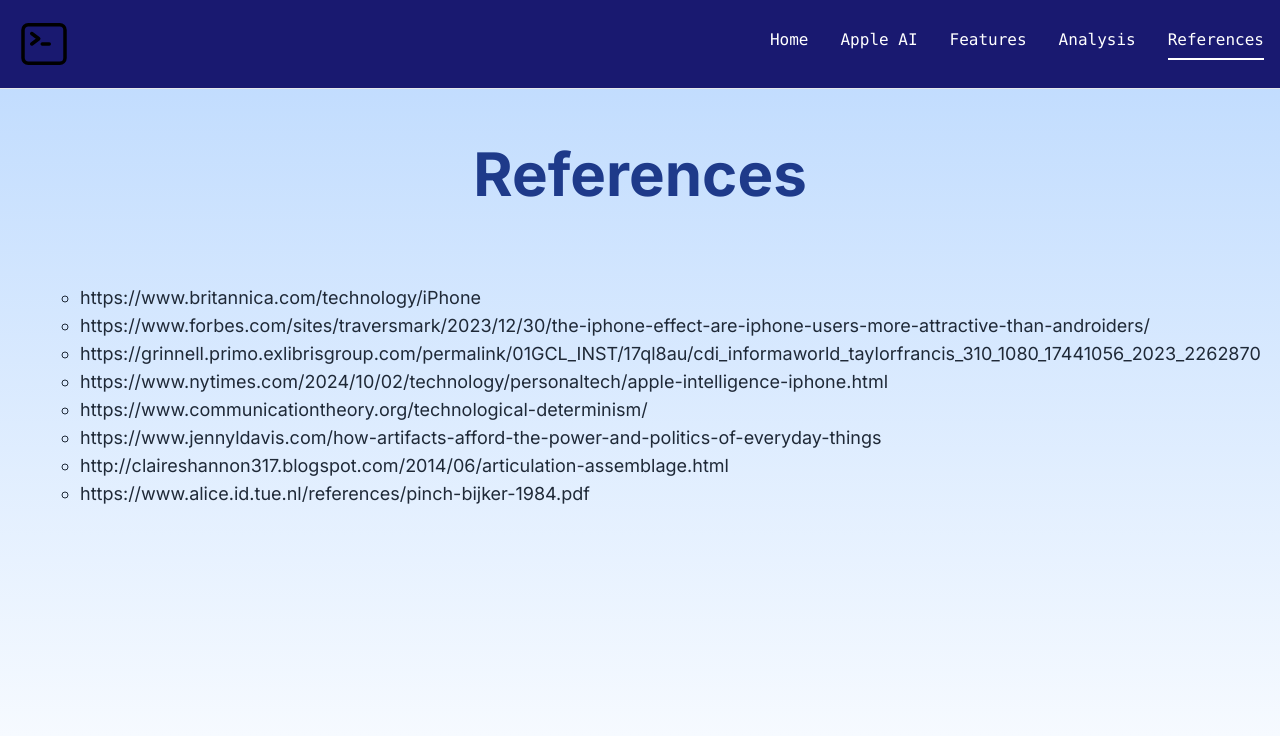
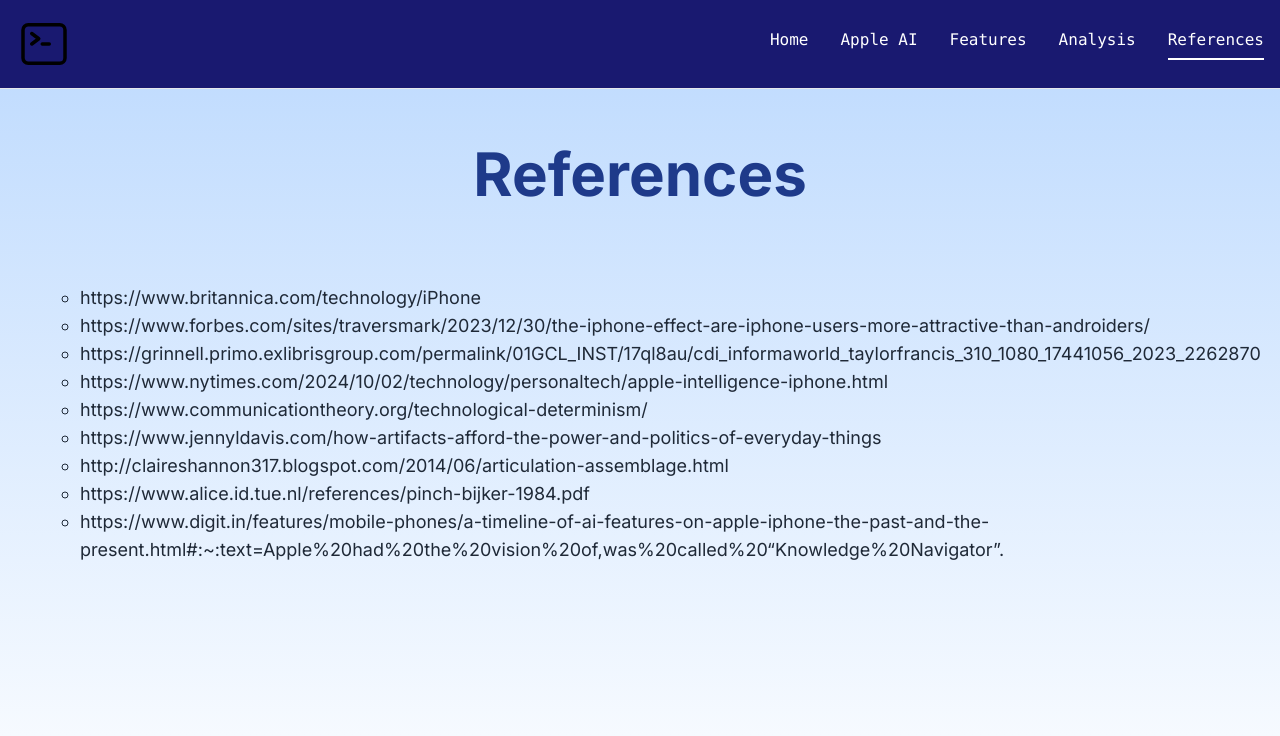
Before and after one commit to muhammadkhalid-03/dst-final, a Next.js app: page /references in a window 1280 px wide. Shown: the top 736 px of the page. Built offline with nearby package versions, Linux system fonts and the light colour scheme.

Commit message:
remove unused imports

```diff
--- a/src/app/references/page.tsx
+++ b/src/app/references/page.tsx
@@ -1,6 +1,5 @@
 'use client';
 
-import FeaturesAnalysis from "../components/features/FeaturesAnalysis";
 
 export default function Home() {
     return (
@@ -17,6 +16,7 @@ export default function Home() {
               <li>https://www.jennyldavis.com/how-artifacts-afford-the-power-and-politics-of-everyday-things</li>
               <li>http://claireshannon317.blogspot.com/2014/06/articulation-assemblage.html</li>
               <li>https://www.alice.id.tue.nl/references/pinch-bijker-1984.pdf</li>
+              <li>https://www.digit.in/features/mobile-phones/a-timeline-of-ai-features-on-apple-iphone-the-past-and-the-present.html#:~:text=Apple%20had%20the%20vision%20of,was%20called%20“Knowledge%20Navigator”.</li>
             </ul>
         </main>
     )
```
